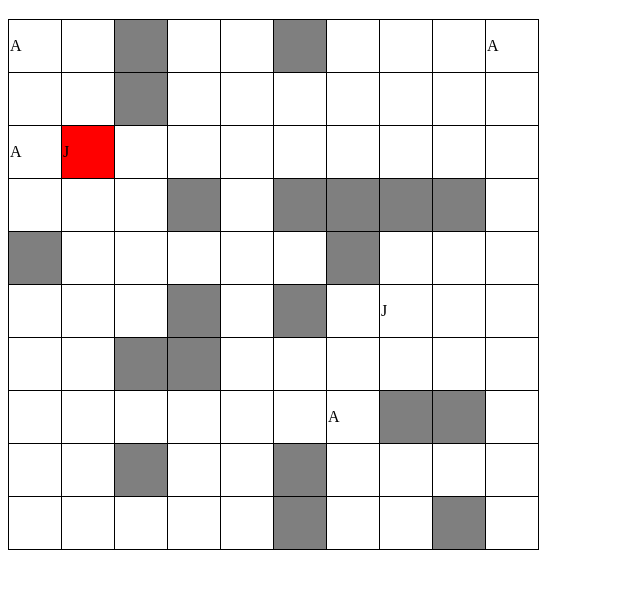
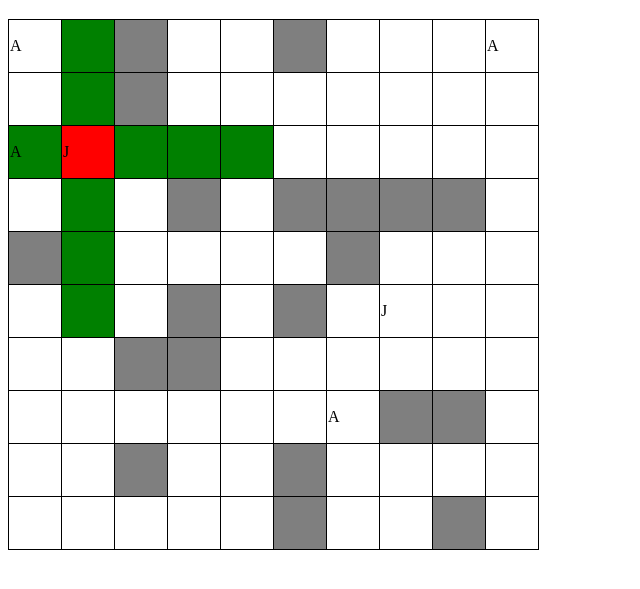
Before and after one commit to michelre/aurelien-p6, a plain HTML site: page index.html in a window 1280 px wide. Shown: the part 61-650 px from the top of the page, without its empty margins (0-640 px from the left). Drawn offline with Linux system fonts and the light colour scheme.

Commit message:
feat(): déplacement OK

```diff
--- a/js/index.js
+++ b/js/index.js
@@ -22,7 +22,7 @@ function cellHasElement(cellX, cellY, elements) {
     return null;
 }
 
-function createGrid(nbRows, nbCols, obstacles, weapons, players) {
+function createGrid(nbRows, nbCols, obstacles, weapons, players, moveCoordinates) {
     const game = document.querySelector('#game')
     let tbody = ''
     for (let y = 0; y < nbRows; y++) {
@@ -47,6 +47,16 @@ function createGrid(nbRows, nbCols, obstacles, weapons, players) {
     }
 
     game.innerHTML = '<table><tbody>' + tbody + '</tbody></table>';
+
+    for (let i = 0; i < moveCoordinates.length; i++) {
+        const td = document.querySelector('td[data-x="' + moveCoordinates[i].x + '"][data-y="' + moveCoordinates[i].y + '"]')
+        if (td) {
+            td.classList.add('movable')
+            td.addEventListener('click', function(e){
+                moveActivePlayer(e.target.dataset.x, e.target.dataset.y)
+            })
+        }
+    }
 }
 
 /**
@@ -106,10 +116,10 @@ function playerMove(players, obstacles, totalRows, totalCols) {
 
     // Déterminer si possibilité de déplacement en haut
     let obstacleFound = false;
-    for(let y = playerActive.y - 1; y >= playerActive.y - 3; y--){
-        const cell = { x: playerActive.x, y }
+    for (let y = playerActive.y - 1; y >= playerActive.y - 3; y--) {
+        const cell = {x: playerActive.x, y}
         //Tester si la cellule a un obstacle et qu'aucun obstacle n'a été trouvé sur le chemin
-        if(cellHasElement(cell.x, cell.y, obstacles) === null && obstacleFound === false){
+        if (cellHasElement(cell.x, cell.y, obstacles) === null && obstacleFound === false) {
             moveCoordinates.push(cell)
         } else {
             obstacleFound = true;
@@ -117,10 +127,40 @@ function playerMove(players, obstacles, totalRows, totalCols) {
     }
 
     // Déterminer si possibilité de déplacement en bas
+    obstacleFound = false;
+    for (let y = playerActive.y + 1; y <= playerActive.y + 3; y++) {
+        const cell = {x: playerActive.x, y}
+        //Tester si la cellule a un obstacle et qu'aucun obstacle n'a été trouvé sur le chemin
+        if (cellHasElement(cell.x, cell.y, obstacles) === null && obstacleFound === false) {
+            moveCoordinates.push(cell)
+        } else {
+            obstacleFound = true;
+        }
+    }
 
     // Déterminer si possibilité de déplacement à gauche
+    obstacleFound = false;
+    for (let x = playerActive.x - 1; x >= playerActive.x - 3; x--) {
+        const cell = {x, y: playerActive.y}
+        //Tester si la cellule a un obstacle et qu'aucun obstacle n'a été trouvé sur le chemin
+        if (cellHasElement(cell.x, cell.y, obstacles) === null && obstacleFound === false) {
+            moveCoordinates.push(cell)
+        } else {
+            obstacleFound = true;
+        }
+    }
 
     // Déterminer si possibilité de déplacement à droite
+    obstacleFound = false;
+    for (let x = playerActive.x + 1; x <= playerActive.x + 3; x++) {
+        const cell = {x, y: playerActive.y}
+        //Tester si la cellule a un obstacle et qu'aucun obstacle n'a été trouvé sur le chemin
+        if (cellHasElement(cell.x, cell.y, obstacles) === null && obstacleFound === false) {
+            moveCoordinates.push(cell)
+        } else {
+            obstacleFound = true;
+        }
+    }
 
     return moveCoordinates;
 }
@@ -140,10 +180,33 @@ for (let i = 0; i < playersCoordinates.length; i++) {
     players.push(player)
 }
 players[0].active = true;
-createGrid(totalRows, totalCols, obstacles, weapons, players);
+const moveCoordinates = playerMove(players, obstacles)
+createGrid(totalRows, totalCols, obstacles, weapons, players, moveCoordinates);
 
 /**
  * Etape 2 - Déplacement des joueurs
  */
-const moveCoordinates = playerMove(players, obstacles)
-console.log(moveCoordinates)
+function moveActivePlayer(x, y){
+    for(let i = 0; i < players.length; i++){
+        // Mise à jour des nouvelles coordonnées du player actif et changement de joueur
+        if(players[i].active){
+            players[i].x = parseInt(x)
+            players[i].y = parseInt(y)
+            players[i].active = false
+        } else {
+            players[i].active = true
+        }
+    }
+
+    // Puisque c'est un nouveau joueur, on détermine les coordonnées de déplacement possible
+    const moveCoordinates = playerMove(players, obstacles)
+
+    // Redessiner la grille
+    createGrid(totalRows, totalCols, obstacles, weapons, players, moveCoordinates);
+}
+
+// Prise d'une nouvelle arme
+
+/**
+ * Etape 3 - Combat
+ */
--- a/style/style.css
+++ b/style/style.css
@@ -25,3 +25,7 @@ td.player::after {
 td.player.active {
     background: red;
 }
+
+td.movable {
+    background: green;
+}
```
